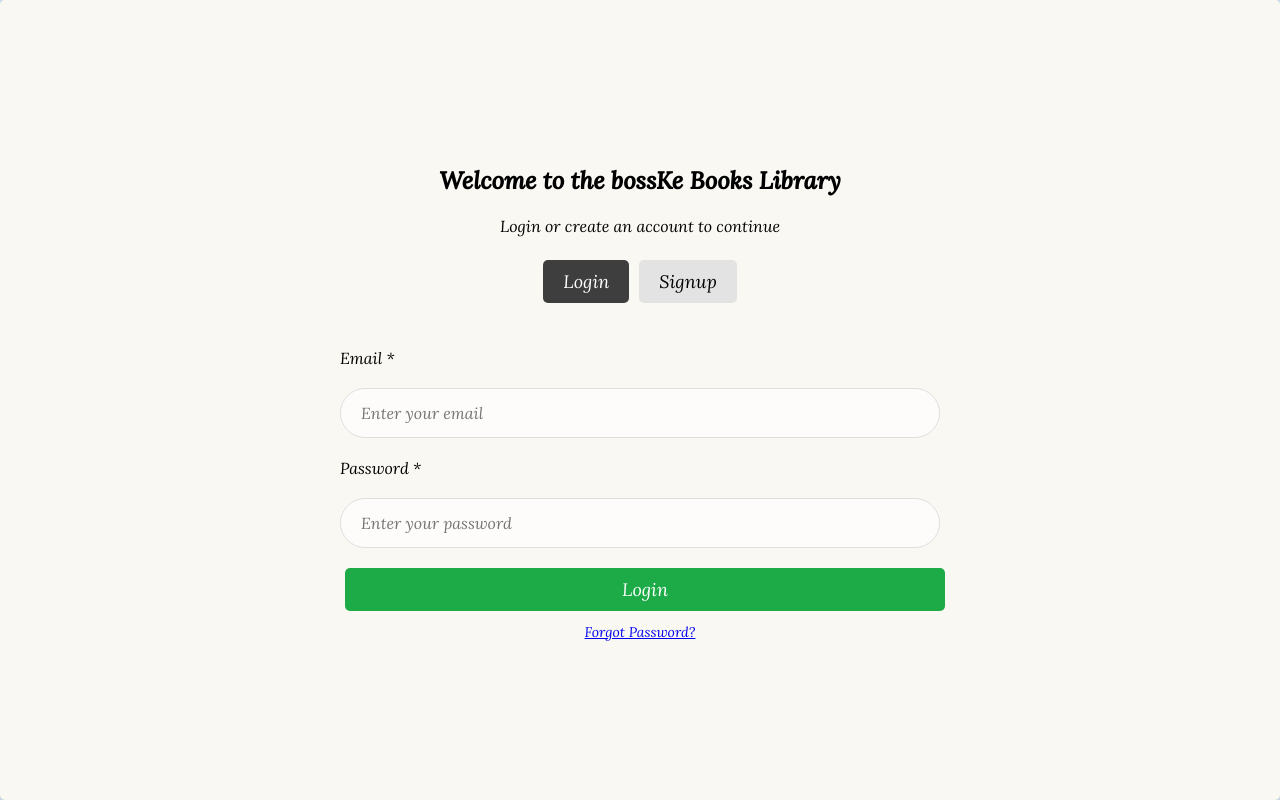
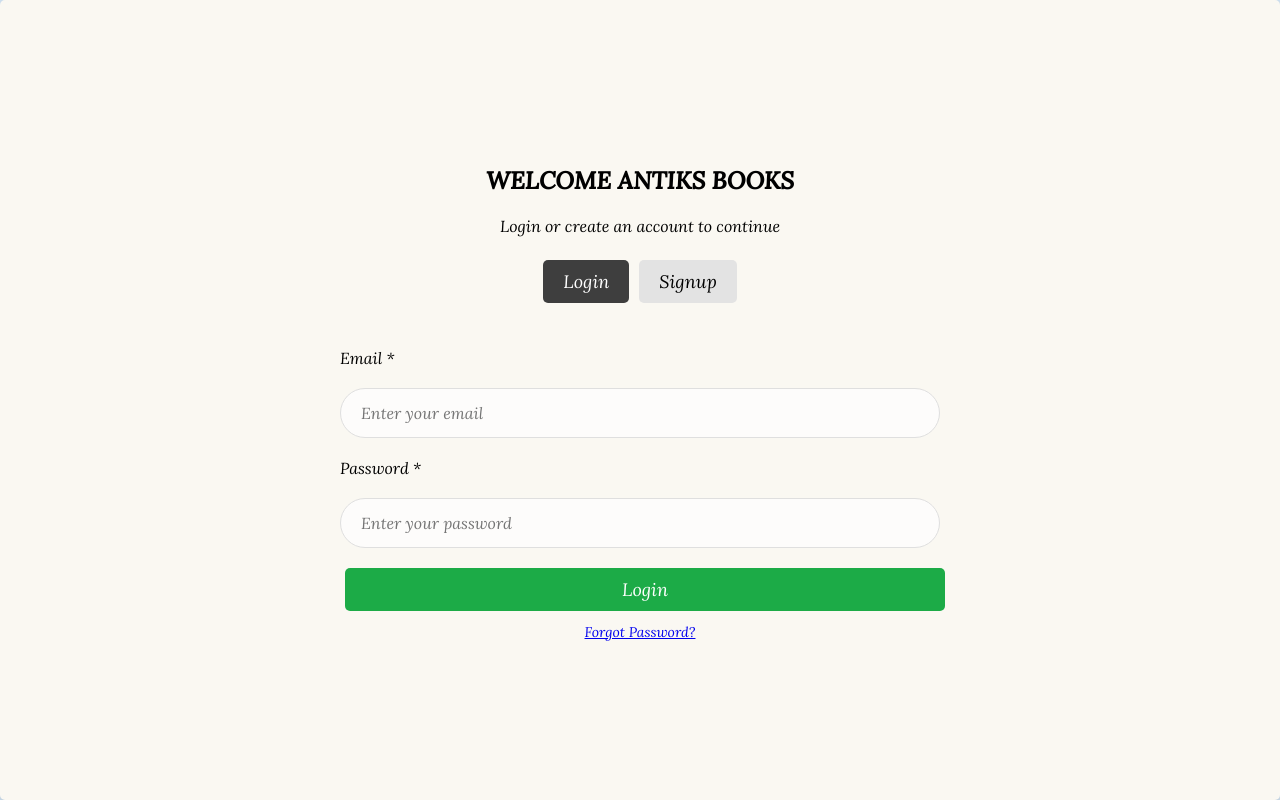
Before and after one commit to BhosxzTechke/Book-List-React-Firebase, a React (Vite) app: page / in a window 1280 px wide. Built offline with nearby package versions, Linux system fonts and the light colour scheme; no server answers.

Commit message:
Change title in login form

```diff
--- a/src/views/LoginPage.jsx
+++ b/src/views/LoginPage.jsx
@@ -102,7 +102,7 @@ function LoginPage() {
 
         <div className="container login-page">
           <section>
-            <h1>Welcome to the bossKe Books Library</h1>
+            <h1>WELCOME ANTIKS BOOKS</h1>
             <p>Login or create an account to continue</p>
             <div className="login-type">
               <button
```
